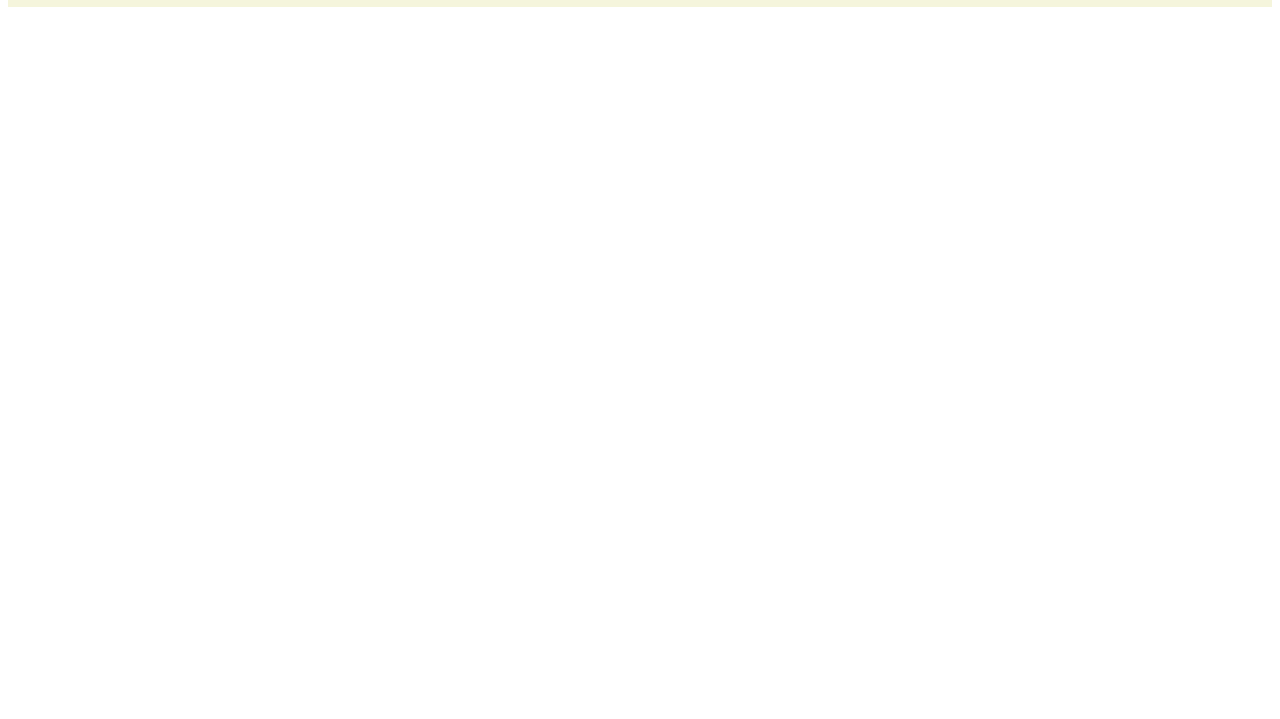
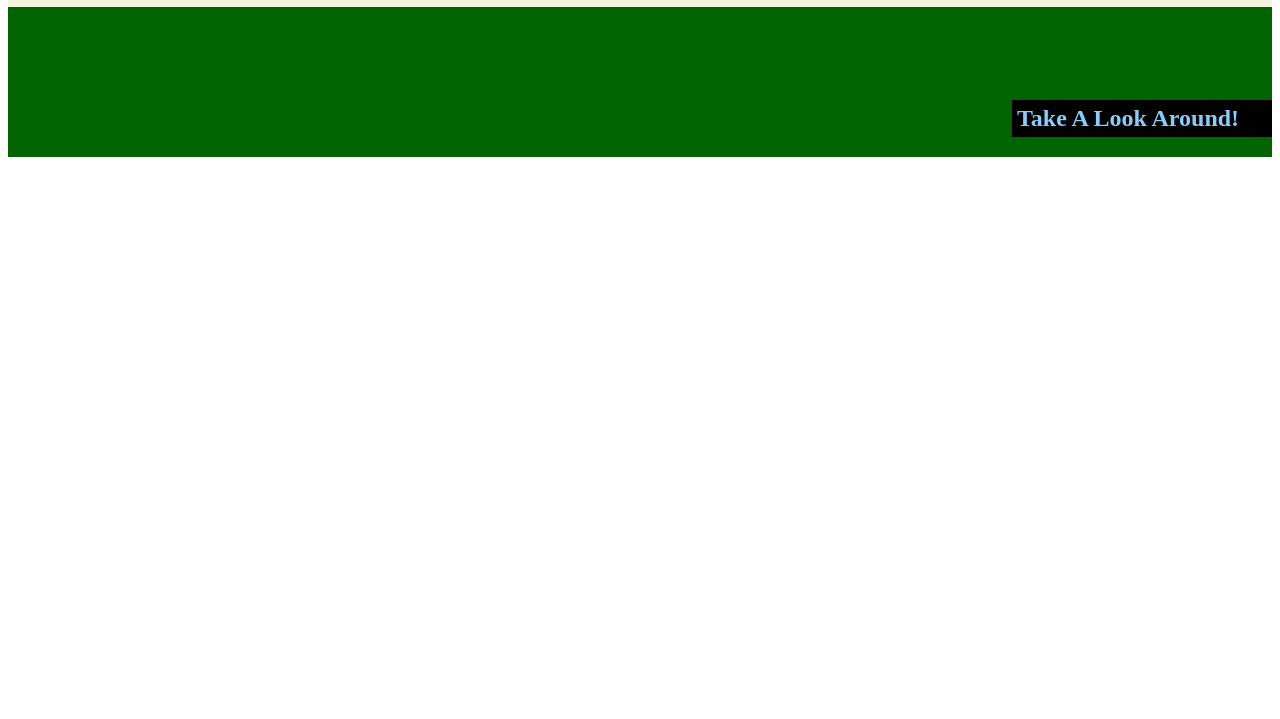
Before and after one commit to abasit96/Portfolio, a plain HTML site: page index.html in a window 1280 px wide. Shown: the part 81-800 px from the top of the page. Drawn offline with Linux system fonts and the light colour scheme.

Commit message:
Done with subtitle, working on About Me next

```diff
--- a/index.html
+++ b/index.html
@@ -17,6 +17,9 @@
             <li>Resume</li>
         </ul>
     </header>
+    <div class="subtitle">
+        <h2>Take A Look Around!</h2>
+    </div>
 
 </body>
 </html>
--- a/style.css
+++ b/style.css
@@ -14,3 +14,16 @@ header {
     margin-top: 15px;
     border-bottom: 5px solid blue;
 }
+.subtitle {
+    background-color: darkgreen;
+    height: 150px;
+    display: flex;
+    justify-content: flex-end;
+    align-items: flex-end;
+}
+.subtitle h2 {
+    background-color: black;
+    width: 250px;
+    color: lightskyblue;
+    padding: 5px;
+}
```
